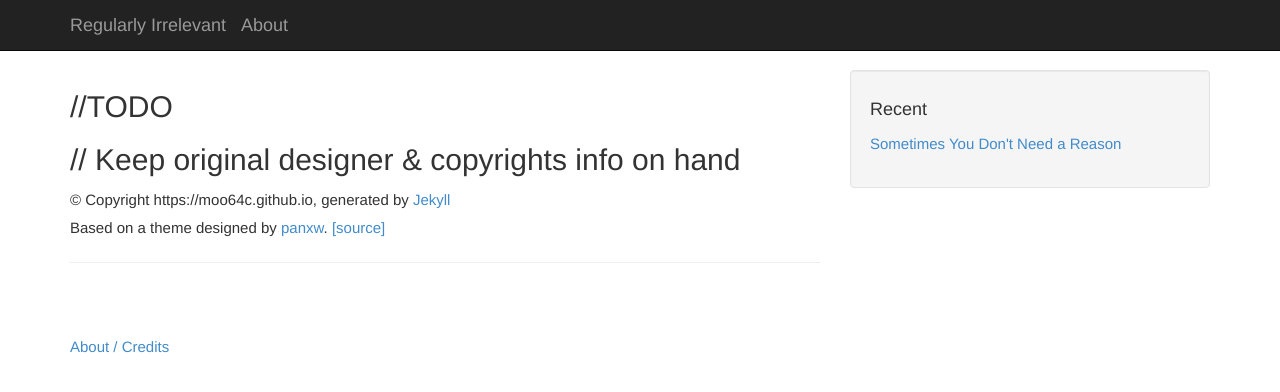
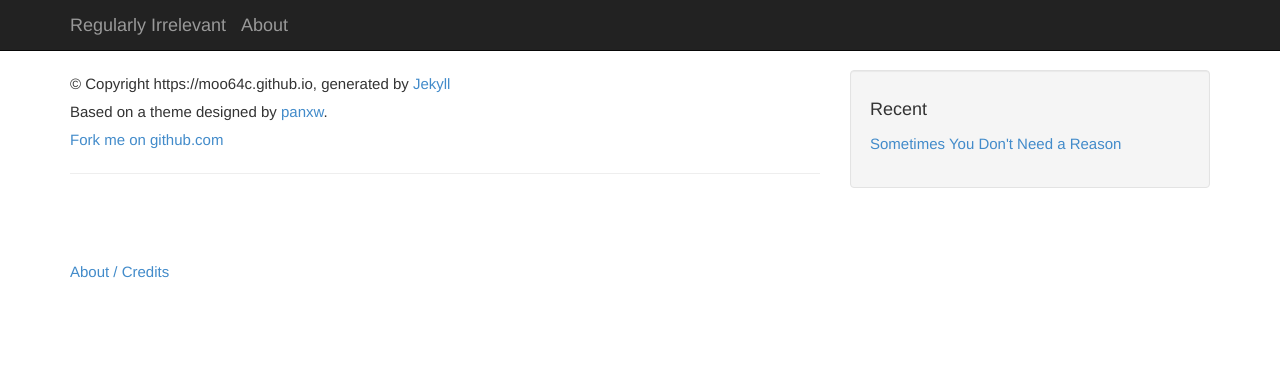
Before and after one commit to Moo64c/moo64c.github.io, a Jekyll site: the page built from about.md, in a window 1280 px wide. Shown: the top 392 px of the page. Built offline with Jekyll 4.4.1, drawn with Linux system fonts in a browser that asks for light colours.

Commit message:
Fix about page...

```diff
--- a/_config.yml
+++ b/_config.yml
@@ -7,7 +7,7 @@ author:
   email: moo64c@gmail.com
   name: Amir Arbel
 
-url: https://moo64c.github.io
+url: "https://moo64c.github.io"
 
 paginate: 8
 paginate_path: "posts/page:num"
--- a/_includes/copyright.html
+++ b/_includes/copyright.html
@@ -1,3 +1,5 @@
 &copy; Copyright {{ site.url }}, generated by <a href="https://jekyllrb.com/">Jekyll</a>
 <br/>
-Based on a theme designed by <a href="https://www.panxw.com">panxw</a>. <a href="https://github.com/{{site.github}}/{{site.github}}.github.com">[source]</a>
+Based on a theme designed by <a href="https://www.panxw.com">panxw</a>.
+<br/>
+<a href="https://github.com/{{site.author.github}}/{{site.author.github}}.github.com">Fork me on github.com</a>
--- a/about.md
+++ b/about.md
@@ -2,9 +2,4 @@
 layout: page
 title: "About"
 ---
-## //TODO
-
-
-
-## // Keep original designer & copyrights info  on hand
 {% include copyright.html %}
```
